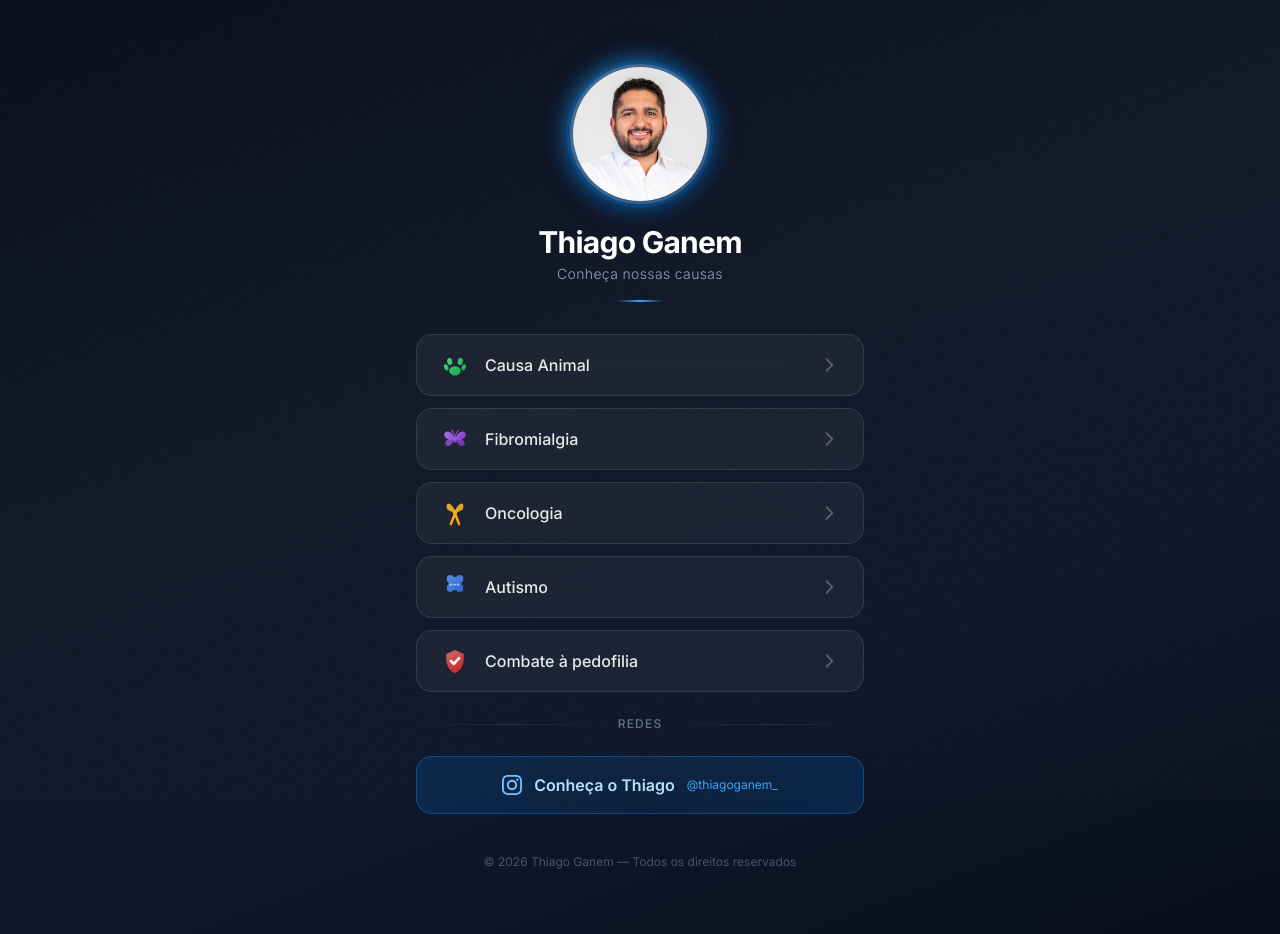
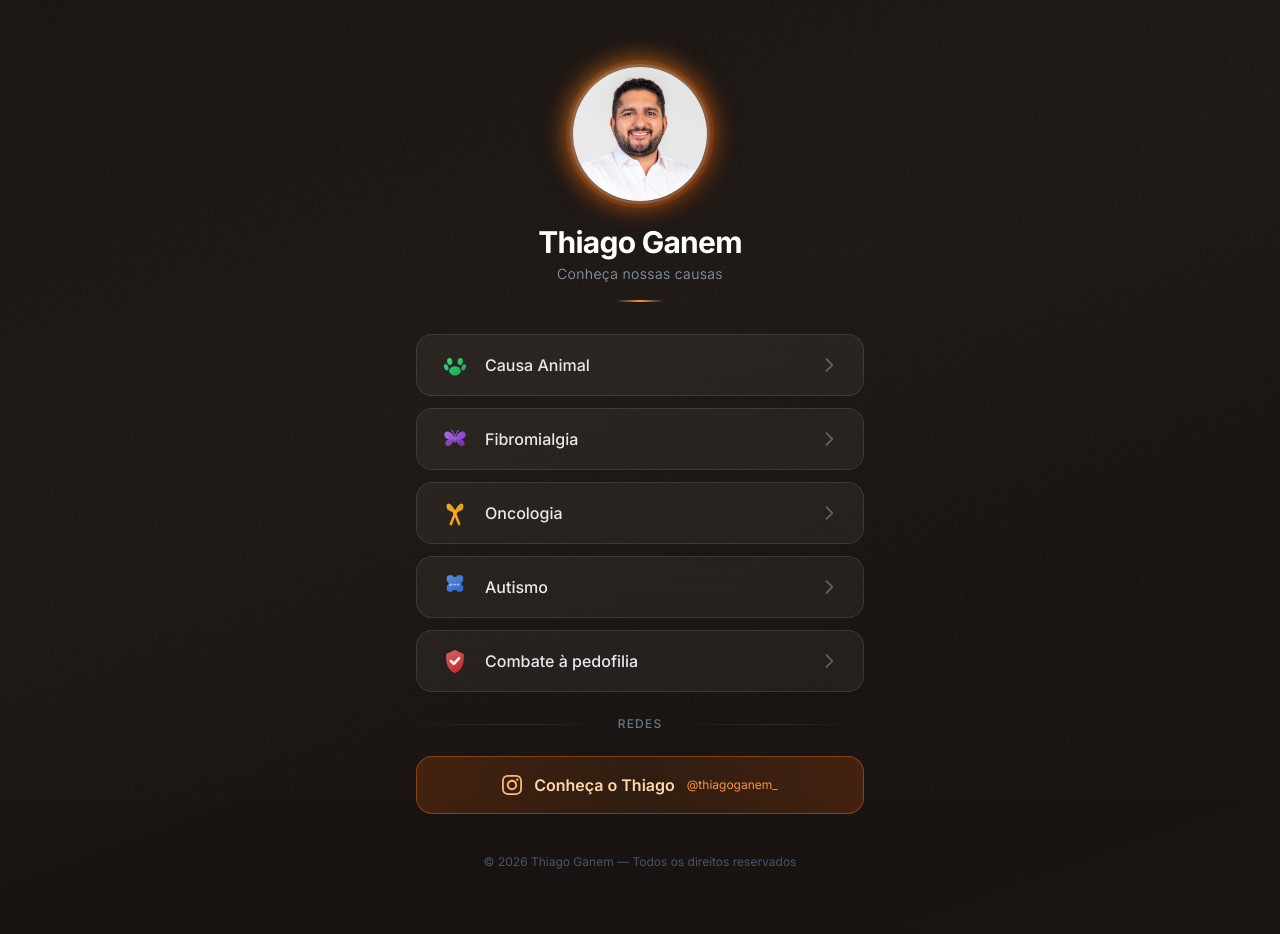
Before and after one commit to thiagoganem/tglinks, a React (Vite) app: page /redes in a window 1280 px wide. Built offline with nearby package versions, Linux system fonts and the light colour scheme.

Commit message:
feat: move links para /redes e desacopla paleta de cores (laranja)

```diff
--- a/package.json
+++ b/package.json
@@ -11,7 +11,8 @@
   },
   "dependencies": {
     "react": "^19.2.6",
-    "react-dom": "^19.2.6"
+    "react-dom": "^19.2.6",
+    "react-router-dom": "^7.15.1"
   },
   "devDependencies": {
     "@eslint/js": "^10.0.1",
--- a/src/App.tsx
+++ b/src/App.tsx
@@ -1,62 +1,14 @@
-import { ProfileHeader, LinkButton, InstagramButton } from "./components";
-import { CAUSES, INSTAGRAM_PROFILE } from "./utils";
+import { BrowserRouter, Routes, Route, Navigate } from "react-router-dom";
+import { RedesPage } from "./pages";
 
 function App() {
   return (
-    <>
-      {/* Textura de grão sutil */}
-      <div className="bg-grain" />
-
-      <main className="relative z-10 flex min-h-screen items-start justify-center px-4 py-12 sm:py-16">
-        <div className="w-full max-w-md">
-          {/* Foto + Nome */}
-          <ProfileHeader
-            imageUrl="/thiago-ganem.jpg"
-            name="Thiago Ganem"
-          />
-
-          {/* Links das causas */}
-          <nav className="mt-8 flex flex-col gap-3" aria-label="Links das causas">
-            {CAUSES.map((cause, index) => (
-              <LinkButton
-                key={cause.label}
-                cause={cause}
-                delay={200 + index * 80}
-              />
-            ))}
-          </nav>
-
-          {/* Separador */}
-          <div
-            className="my-6 flex items-center gap-3 animate-slide-up opacity-0"
-            style={{ animationDelay: "700ms" }}
-          >
-            <div className="flex-1 h-px bg-gradient-to-r from-transparent via-white/10 to-transparent" />
-            <span className="text-xs text-slate-500 font-medium tracking-widest uppercase">
-              Redes
-            </span>
-            <div className="flex-1 h-px bg-gradient-to-r from-transparent via-white/10 to-transparent" />
-          </div>
-
-          {/* Instagram pessoal */}
-          <InstagramButton
-            label={INSTAGRAM_PROFILE.label}
-            url={INSTAGRAM_PROFILE.url}
-            delay={800}
-          />
-
-          {/* Footer */}
-          <footer
-            className="mt-10 text-center animate-slide-up opacity-0"
-            style={{ animationDelay: "900ms" }}
-          >
-            <p className="text-xs text-slate-600">
-              © {new Date().getFullYear()} Thiago Ganem — Todos os direitos reservados
-            </p>
-          </footer>
-        </div>
-      </main>
-    </>
+    <BrowserRouter>
+      <Routes>
+        <Route path="/redes" element={<RedesPage />} />
+        <Route path="*" element={<Navigate to="/redes" replace />} />
+      </Routes>
+    </BrowserRouter>
   );
 }
 
--- a/src/index.css
+++ b/src/index.css
@@ -3,6 +3,50 @@
 @tailwind base;
 @tailwind components;
 @tailwind utilities;
+
+/*
+ * ==========================================
+ *  PALETA DE CORES — ALTERE AQUI
+ * ==========================================
+ *  Para trocar a cor primária do site inteiro,
+ *  basta modificar os valores RGB abaixo.
+ *
+ *  Os valores são em formato R G B (sem vírgulas),
+ *  pois o Tailwind monta o rgb() automaticamente.
+ *
+ *  Exemplos prontos (descomente a que quiser):
+ *
+ *  🔵 Azul (original):
+ *    --brand-50:  240 247 255; --brand-100: 224 239 255;
+ *    --brand-200: 185 223 255; --brand-300: 124 196 255;
+ *    --brand-400: 54  165 255; --brand-500: 12  135 240;
+ *    --brand-600: 0   106 205; --brand-700: 0   84  166;
+ *    --brand-800: 5   72  137; --brand-900: 10  61  113;
+ *    --brand-950: 7   38  75;
+ *
+ *  🟢 Verde:
+ *    --brand-50:  240 253 244; --brand-100: 220 252 231;
+ *    --brand-200: 187 247 208; --brand-300: 134 239 172;
+ *    --brand-400: 74  222 128; --brand-500: 34  197 94;
+ *    --brand-600: 22  163 74;  --brand-700: 21  128 61;
+ *    --brand-800: 22  101 52;  --brand-900: 20  83  45;
+ *    --brand-950: 5   46  22;
+ * ==========================================
+ */
+:root {
+  /* 🟠 Laranja (ativo) */
+  --brand-50:  255 247 237;
+  --brand-100: 255 237 213;
+  --brand-200: 254 215 170;
+  --brand-300: 253 186 116;
+  --brand-400: 251 146 60;
+  --brand-500: 249 115 22;
+  --brand-600: 234 88  12;
+  --brand-700: 194 65  12;
+  --brand-800: 154 52  18;
+  --brand-900: 124 45  18;
+  --brand-950: 67  20  7;
+}
 
 @layer base {
   * {
@@ -20,7 +64,7 @@
   body {
     font-family: 'Inter', system-ui, -apple-system, sans-serif;
     min-height: 100vh;
-    background: linear-gradient(160deg, #0a0e1a 0%, #111827 40%, #0f172a 70%, #0a0e1a 100%);
+    background: linear-gradient(160deg, #1a1412 0%, #1e1915 40%, #181310 70%, #1a1412 100%);
     color: #f1f5f9;
   }
 }
@@ -30,9 +74,13 @@
     @apply relative overflow-hidden rounded-2xl border border-white/10
            bg-white/5 backdrop-blur-md px-6 py-4
            transition-all duration-300 ease-out
-           hover:border-white/25 hover:bg-white/10 hover:shadow-lg hover:shadow-brand-500/10
+           hover:border-white/25 hover:bg-white/10 hover:shadow-lg
            hover:-translate-y-0.5
            active:scale-[0.98];
+  }
+
+  .link-card:hover {
+    --tw-shadow-color: rgb(var(--brand-500) / 0.10);
   }
 
   .link-card::before {
@@ -56,9 +104,9 @@
   }
 
   .glow-ring {
-    box-shadow: 0 0 0 4px rgba(12, 135, 240, 0.15),
-                0 0 30px rgba(12, 135, 240, 0.1),
-                0 0 60px rgba(12, 135, 240, 0.05);
+    box-shadow: 0 0 0 4px rgb(var(--brand-500) / 0.15),
+                0 0 30px rgb(var(--brand-500) / 0.10),
+                0 0 60px rgb(var(--brand-500) / 0.05);
   }
 
   .bg-grain {
--- /dev/null
+++ b/src/pages/RedesPage/RedesPage.tsx
@@ -0,0 +1,61 @@
+import { ProfileHeader, LinkButton, InstagramButton } from "../../components";
+import { CAUSES, INSTAGRAM_PROFILE } from "../../utils";
+
+export function RedesPage() {
+  return (
+    <>
+      {/* Textura de grão sutil */}
+      <div className="bg-grain" />
+
+      <main className="relative z-10 flex min-h-screen items-start justify-center px-4 py-12 sm:py-16">
+        <div className="w-full max-w-md">
+          {/* Foto + Nome */}
+          <ProfileHeader
+            imageUrl="/thiago-ganem.jpg"
+            name="Thiago Ganem"
+          />
+
+          {/* Links das causas */}
+          <nav className="mt-8 flex flex-col gap-3" aria-label="Links das causas">
+            {CAUSES.map((cause, index) => (
+              <LinkButton
+                key={cause.label}
+                cause={cause}
+                delay={200 + index * 80}
+              />
+            ))}
+          </nav>
+
+          {/* Separador */}
+          <div
+            className="my-6 flex items-center gap-3 animate-slide-up opacity-0"
+            style={{ animationDelay: "700ms" }}
+          >
+            <div className="flex-1 h-px bg-gradient-to-r from-transparent via-white/10 to-transparent" />
+            <span className="text-xs text-slate-500 font-medium tracking-widest uppercase">
+              Redes
+            </span>
+            <div className="flex-1 h-px bg-gradient-to-r from-transparent via-white/10 to-transparent" />
+          </div>
+
+          {/* Instagram pessoal */}
+          <InstagramButton
+            label={INSTAGRAM_PROFILE.label}
+            url={INSTAGRAM_PROFILE.url}
+            delay={800}
+          />
+
+          {/* Footer */}
+          <footer
+            className="mt-10 text-center animate-slide-up opacity-0"
+            style={{ animationDelay: "900ms" }}
+          >
+            <p className="text-xs text-slate-600">
+              © {new Date().getFullYear()} Thiago Ganem — Todos os direitos reservados
+            </p>
+          </footer>
+        </div>
+      </main>
+    </>
+  );
+}
--- /dev/null
+++ b/src/pages/RedesPage/index.ts
@@ -0,0 +1 @@
+export { RedesPage } from "./RedesPage";
--- /dev/null
+++ b/src/pages/index.ts
@@ -0,0 +1 @@
+export { RedesPage } from "./RedesPage";
--- a/tailwind.config.js
+++ b/tailwind.config.js
@@ -11,17 +11,17 @@ export default {
       },
       colors: {
         brand: {
-          50: '#f0f7ff',
-          100: '#e0efff',
-          200: '#b9dfff',
-          300: '#7cc4ff',
-          400: '#36a5ff',
-          500: '#0c87f0',
-          600: '#006acd',
-          700: '#0054a6',
-          800: '#054889',
-          900: '#0a3d71',
-          950: '#07264b',
+          50:  'rgb(var(--brand-50)  / <alpha-value>)',
+          100: 'rgb(var(--brand-100) / <alpha-value>)',
+          200: 'rgb(var(--brand-200) / <alpha-value>)',
+          300: 'rgb(var(--brand-300) / <alpha-value>)',
+          400: 'rgb(var(--brand-400) / <alpha-value>)',
+          500: 'rgb(var(--brand-500) / <alpha-value>)',
+          600: 'rgb(var(--brand-600) / <alpha-value>)',
+          700: 'rgb(var(--brand-700) / <alpha-value>)',
+          800: 'rgb(var(--brand-800) / <alpha-value>)',
+          900: 'rgb(var(--brand-900) / <alpha-value>)',
+          950: 'rgb(var(--brand-950) / <alpha-value>)',
         },
       },
       animation: {
```
Also changed, not shown: 1 other file (tests, documents, lock files or other folders).
